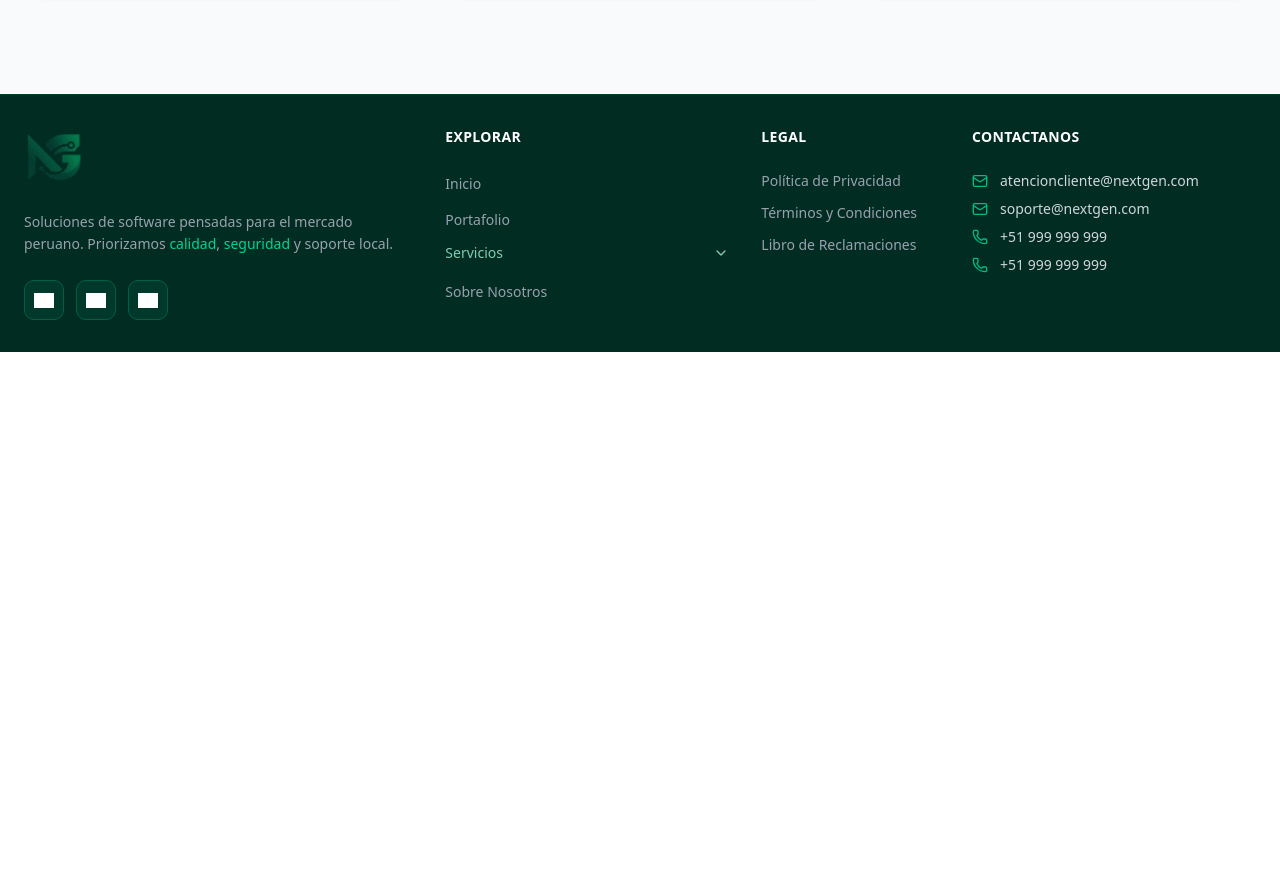
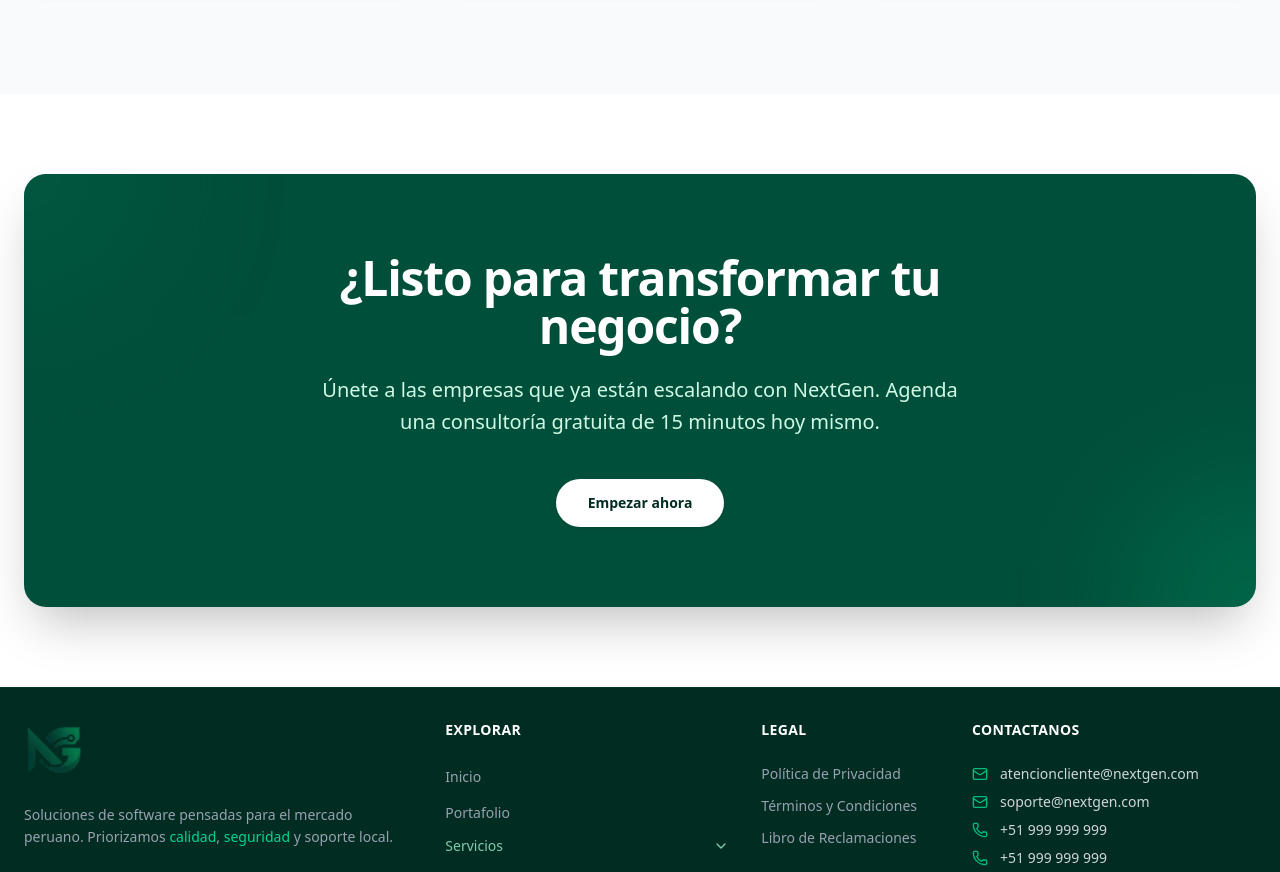
Before and after one commit to devLire/react-shadcn-saas-template, a React (Vite) app: page / in a window 1280 px wide. Shown: the part 1718-2590 px from the top of the page. Before the commit the page ends 2070 px from the top, so only its background shows below. Built offline with nearby package versions, Linux system fonts and the light colour scheme; grey boxes are pictures that could not be loaded.

Commit message:
Feat: CTA section added

```diff
--- /dev/null
+++ b/src/pages/home/components/CTA.tsx
@@ -0,0 +1,32 @@
+interface Props {
+  id: string;
+}
+
+export const CtaSection = ({ id }: Props) => {
+  return (
+    <section className="py-20 bg-white" id={id}>
+      <div className="container px-4 md:px-6 mx-auto">
+        <div className="relative rounded-3xl overflow-hidden bg-emerald-900 px-6 py-16 md:px-16 md:py-20 text-center shadow-2xl">
+          <div className="absolute top-0 left-0 w-64 h-64 bg-emerald-800 rounded-full blur-3xl -translate-x-1/2 -translate-y-1/2 opacity-50" />
+          <div className="absolute bottom-0 right-0 w-64 h-64 bg-emerald-500 rounded-full blur-3xl translate-x-1/2 translate-y-1/2 opacity-20" />
+
+          <div className="relative z-10 max-w-3xl mx-auto space-y-6">
+            <h2 className="font-heading font-bold text-3xl md:text-5xl text-white tracking-tight">
+              ¿Listo para transformar tu negocio?
+            </h2>
+            <p className="text-emerald-100 text-lg md:text-xl max-w-2xl mx-auto leading-relaxed">
+              Únete a las empresas que ya están escalando con NextGen. Agenda
+              una consultoría gratuita de 15 minutos hoy mismo.
+            </p>
+
+            <div className="flex flex-col sm:flex-row gap-4 justify-center pt-4">
+              <button className="inline-flex h-12 items-center justify-center rounded-full bg-white px-8 text-sm font-semibold text-emerald-950 shadow transition-colors hover:bg-emerald-50 focus-visible:outline-none focus-visible:ring-1 focus-visible:ring-ring">
+                Empezar ahora
+              </button>
+            </div>
+          </div>
+        </div>
+      </div>
+    </section>
+  );
+};
--- a/src/pages/home/pages/HomePage.tsx
+++ b/src/pages/home/pages/HomePage.tsx
@@ -1,6 +1,7 @@
 import { Hero } from '@/pages/home/components/Hero.tsx';
 import { Sponsors } from '@/pages/home/components/Sponsors.tsx';
 import { Services } from '@/pages/home/components/Services.tsx';
+import { CtaSection } from '@/pages/home/components/CTA.tsx';
 
 export const HomePage = () => {
   return (
@@ -8,6 +9,7 @@ export const HomePage = () => {
       <Hero id={'hero'} />
       <Sponsors id={'sponsors'} />
       <Services id={'services'} />
+      <CtaSection id={'Call-To-Action'} />
     </>
   );
 };
```
